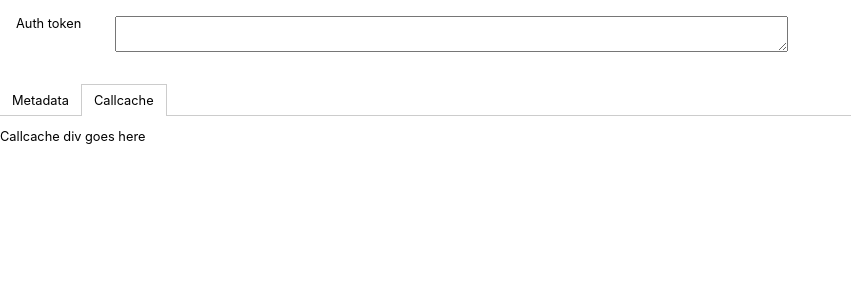
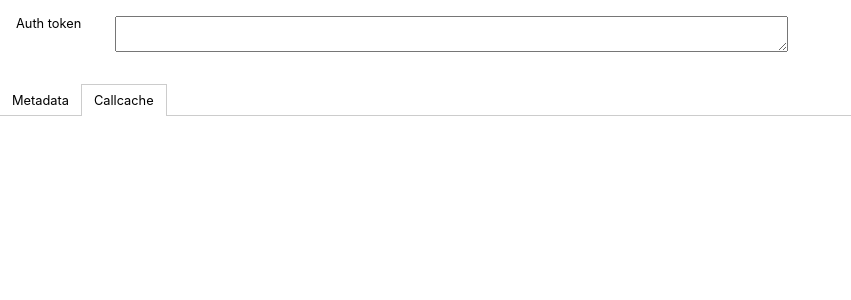
Before and after one commit to rsasch/cromwell-admin, a React (Create React App) app: page / in a window 1280 px wide. Both pictures are taken after a click on the item "Callcache". Shown: the top 300 px of the page, without its empty margins (0-851 px from the left). Built offline with nearby package versions, Linux system fonts and the light colour scheme.

Commit message:
created callcachediff component

```diff
--- /dev/null
+++ b/src/CallCacheDiff.js
@@ -0,0 +1,19 @@
+import React, { Component } from 'react';
+
+class CallCacheDiff extends Component {
+  constructor(props) {
+    super(props);
+    this.state = {
+    };
+  }
+
+  render() {
+    return (
+      <div className="feature-container">
+
+      </div>
+    )
+  }
+}
+
+export default CallCacheDiff;
--- a/src/Console.js
+++ b/src/Console.js
@@ -1,5 +1,6 @@
 import React, { Component } from 'react';
 import './index.css';
+import CallCacheDiff from './CallCacheDiff'
 import Metadata from './Metadata'
 import Tabs from './component/Tabs'
 
@@ -58,7 +59,7 @@ class Console extends Component {
         <div className={this.state.error ? 'error' : 'hide'}>{this.state.error}</div>
         <div className="token-header">
           <form>
-            <div className="metadata-field">
+            <div className="form-field">
               <label htmlFor="token">Auth token</label>
               <textarea
                 name="token"
@@ -77,7 +78,11 @@ class Console extends Component {
             />
           </div>
           <div label="Callcache">
-            <div>Callcache div goes here</div>
+            <CallCacheDiff
+              config={this.state.config}
+              token={this.state.token}
+              handleError={this.handleError}
+            />
           </div>
         </Tabs>
       </div>
--- a/src/Metadata.js
+++ b/src/Metadata.js
@@ -61,9 +61,9 @@ class Metadata extends Component {
   render() {
     const { workflowId, metadata } = this.state;
     return (
-      <div className="metadata-container">
+      <div className="feature-container">
         <form>
-          <div className="metadata-field">
+          <div className="form-field">
             <label htmlFor="workflowId">Workflow ID</label>
             <textarea
               name="workflowId"
--- a/src/index.css
+++ b/src/index.css
@@ -36,26 +36,26 @@ code {
   font-size: 1rem;
 }
 
-.metadata-container {
+.feature-container {
   padding: 0.5em;
 }
 
-.metadata-field {
+.form-field {
   margin: 1rem 0;
   display: flex;
 }
 
-.button-container {
-  align-content: end;
-}
-
-.metadata-field label {
+.form-field label {
   padding-right: 0.25em;
   vertical-align: top;
   width: 7.5em;
   text-align: left;
 }
 
-.metadata-field textarea {
+.form-field textarea {
   width: 50em;
 }
+
+.button-container {
+  align-content: end;
+}
```
